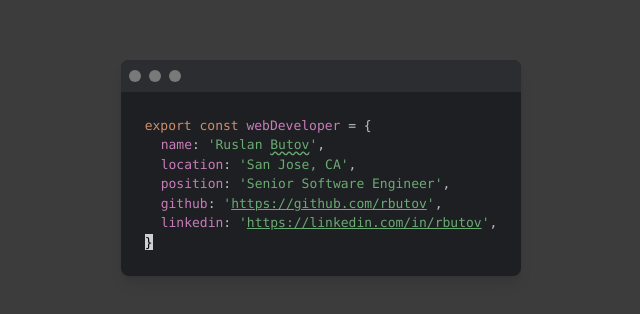
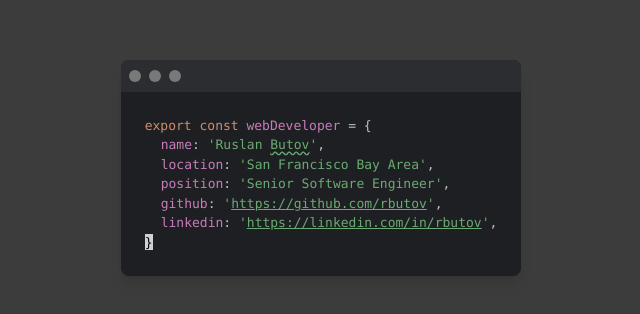
Before and after one commit to rbutov/butov.dev, a Next.js app: page / in a window 1280 px wide. Shown: the part 232-546 px from the top of the page, without its empty margins (319-959 px from the left). Built offline with nearby package versions, Linux system fonts and the light colour scheme.

Commit message:
_update location

```diff
--- a/src/app/page.tsx
+++ b/src/app/page.tsx
@@ -2,7 +2,7 @@
 
 const developerInfo = [
   { key: 'name', value: 'Ruslan Butov', special: 'underline' },
-  { key: 'location', value: 'San Jose, CA' },
+  { key: 'location', value: 'San Francisco Bay Area' },
   { key: 'position', value: 'Senior Software Engineer' },
   { key: 'github', value: 'https://github.com/rbutov', link: true },
   { key: 'linkedin', value: 'https://linkedin.com/in/rbutov', link: true },
```
